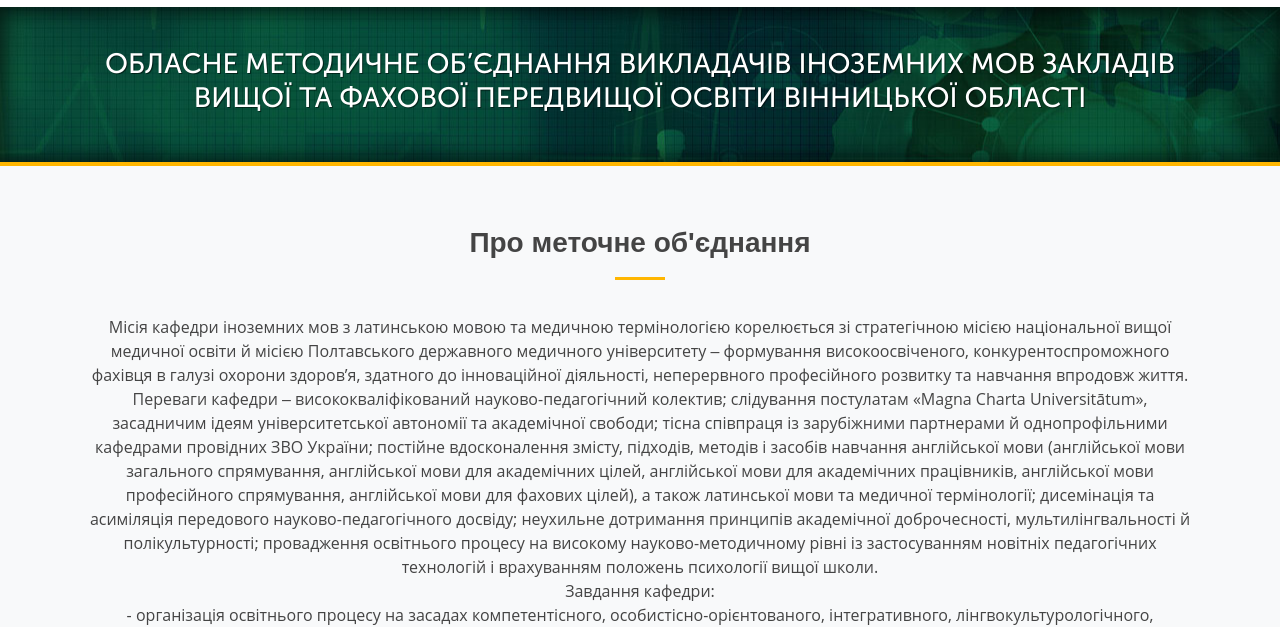
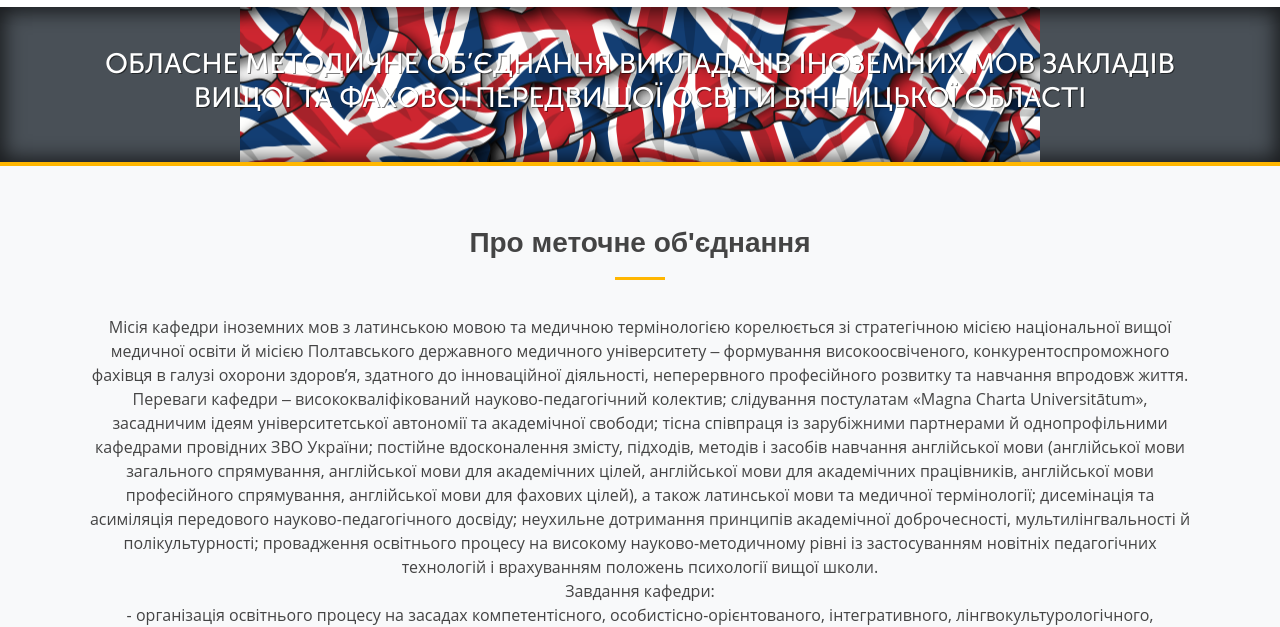
Before and after one commit to Andrey1303110/foreign-lang-new, a plain HTML site: page index.html in a window 1280 px wide. Shown: the part 175-802 px from the top of the page. Drawn offline with Linux system fonts and the light colour scheme; a web font is replaced by a local one.

Commit message:
change image for hader bg

```diff
--- a/css/app.css
+++ b/css/app.css
@@ -1251,7 +1251,7 @@ body.view-home .page-title {
     padding: 40px 15px;
 }
 .page-title {
-    background: #495057 url(../images/header-bg.jpg) no-repeat;
+    background: #495057 url(../images/header-bg.png) no-repeat;
     background-position: 50%;
     text-align: center;
     padding: 30px 15px;
```
Also changed, not shown: images/header-bg.png (added).
